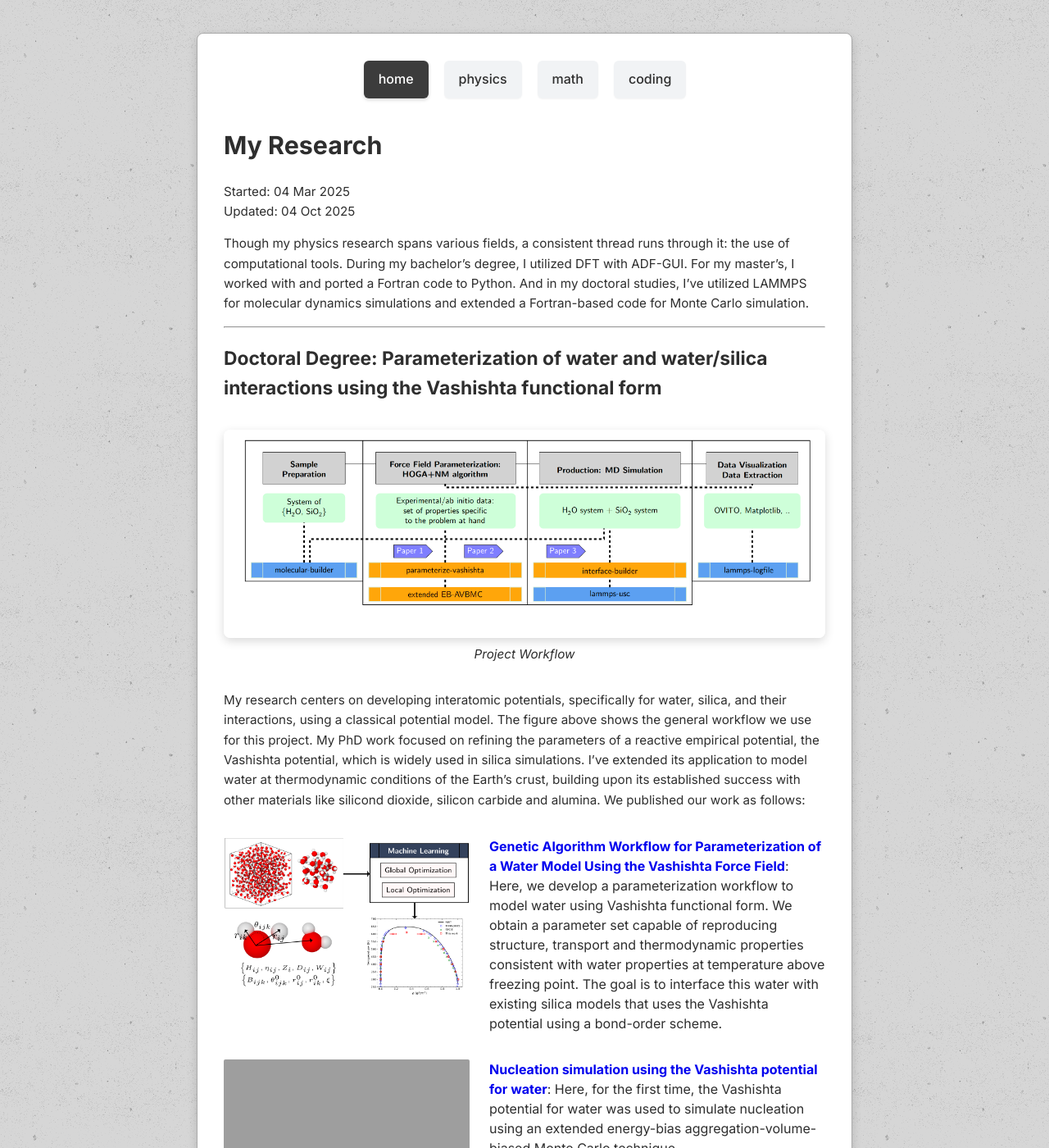
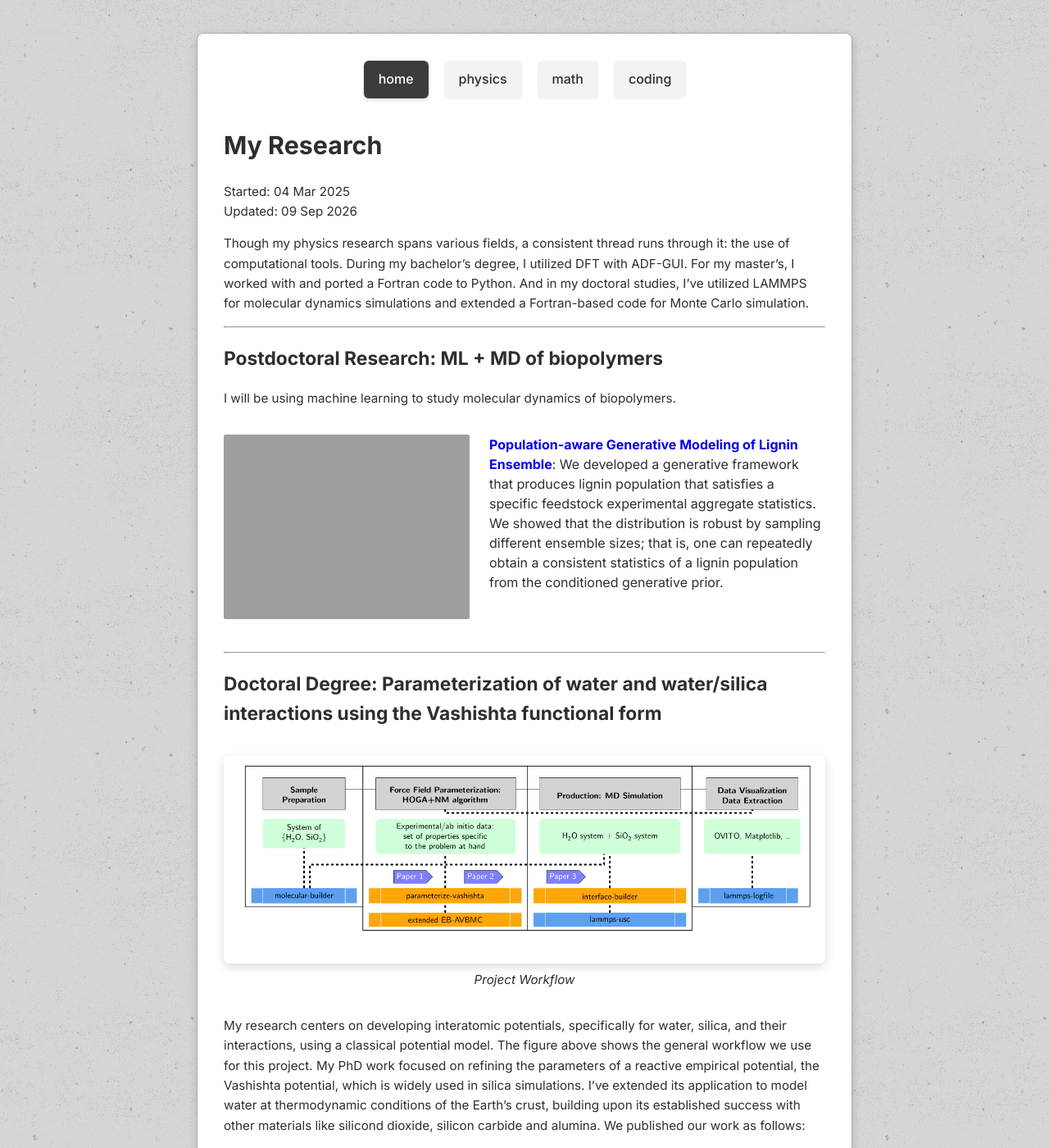
Before and after one commit to antble/antble.github.io, a Jekyll site: the page built from _posts/others/about_me/2025-03-04-my-research.md, in a window 1280 px wide and 1400 px high. Shown: the whole window at 82% size. Built offline with Jekyll 4.4.1, drawn with Linux system fonts in a browser that asks for light colours; some of the changed text lies outside the part shown.

Commit message:
add new research direction

```diff
--- a/_posts/others/about_me/2025-03-04-my-research.md
+++ b/_posts/others/about_me/2025-03-04-my-research.md
@@ -2,13 +2,50 @@
 layout: post-others
 title: "My Research"
 date: 2025-03-04
-last_modified_at: 2025-10-04
+last_modified_at: 2026-09-09
 category: others
 tag: research
 featured_image: /assets/doctoral/
 ---
 
 Though my physics research spans various fields, a consistent thread runs through it: the use of computational tools. During my bachelor's degree, I utilized DFT with ADF-GUI. For my master's, I worked with and ported a Fortran code to Python. And in my doctoral studies, I've utilized LAMMPS for molecular dynamics simulations and extended a Fortran-based code for Monte Carlo simulation.
+
+---
+
+## Postdoctoral Research: ML + MD of biopolymers
+
+I will be using machine learning to study molecular dynamics of biopolymers.
+
+<div class="publication">
+  <div class="pub-thumbnail">
+  <div class="pub-image-crop">
+    <img src="{{site.url}}/assets/postdocliu/image-NV1G.png"
+         alt="A Miscanthus-conditioned lignin system">
+  </div>
+</div>
+
+  <div class="pub-description">
+    <p>
+      <b><a href="https://chemrxiv.org/doi/full/10.26434/chemrxiv.15008225/v1">Population-aware Generative Modeling of Lignin Ensemble</a></b>:
+      We developed a generative framework that produces lignin population that satisfies a specific feedstock experimental aggregate statistics. We showed that the distribution is robust by sampling different ensemble sizes; that is, one can repeatedly obtain a consistent statistics of a lignin population from the conditioned generative prior.
+    </p>
+    <!-- <p>Code and related resources are available here:</p> -->
+    <!-- <ul> -->
+      <!-- <li>
+        REINVENT-Lignin code:
+        <a href="https://github.com/antble">reinventlignin</a>
+        <ul>
+           <li>Code diagram:
+          <a href="https://coggle.it/">Coggle diagram</a>
+           </li>
+        </ul>
+      </li>
+      <li>
+        LigninGen code:
+      </li> -->
+    <!-- </ul> -->
+  </div>
+</div>
 
 ---
 
@@ -53,12 +90,14 @@ My research centers on developing interatomic potentials, specifically for water
   </div>
   <div class="pub-description">
     <p>
-      <b>Parameterization of the interaction between silica and water</b>:
+      <b><a href="https://pubs.aip.org/aip/jcp/article/165/10/104701/3403923/Silica-water-model-using-the-Vashishta-force-field">Silica–water model using the Vashishta force field</a></b>:
       Here, we tuned the parameter set of the bond-order scheme to reproduce silanol structural properties, silanol concentration, and heat of immersion using a 2-stage optimization.
     </p>
     <ul>
-      <li>building silica-water interface: <a href="https://github.com/antble/interface-builder">interface-builder</a></li>
-      <small>TTD: extend capabilities to other materials …</small>
+      <li> Code: <a href="">Vashishta bond order</a></li>
+      <li> Data: <a href="https://doi.org/10.5281/zenodo.19111996">Zenodo link</a></li>
+      <li> Interface builder: <a href="https://github.com/antble/interface-builder">interface-builder</a></li>
+      <!-- <small>TTD: extend capabilities to other materials …</small>  -->
     </ul>
   </div>
 </div>
@@ -69,7 +108,7 @@ My research centers on developing interatomic potentials, specifically for water
   </div>
   <div class="pub-description">
     <p>
-      <b>Dynamic Fracture Simulation in Aqueous Environment</b>:
+      <b><a href="https://pubs.aip.org/aip/jcp/article/165/10/104701/3403923/Silica-water-model-using-the-Vashishta-force-field">Dynamic Fracture Simulation in Aqueous Environment</a></b>:
       Here, we demonstrate and validate the water/silica Vashishta parameter set, applying mode-I loading in an NPT ensemble fracture simulation. We showed that the presence of water reduces the wet silica's peak stress and promotes a more brittle failure mode.
     </p>
   </div>
```
Also changed, not shown: other parts of _posts/others/about_me/2025-03-04-my-research.md (+1 -1 lines).
